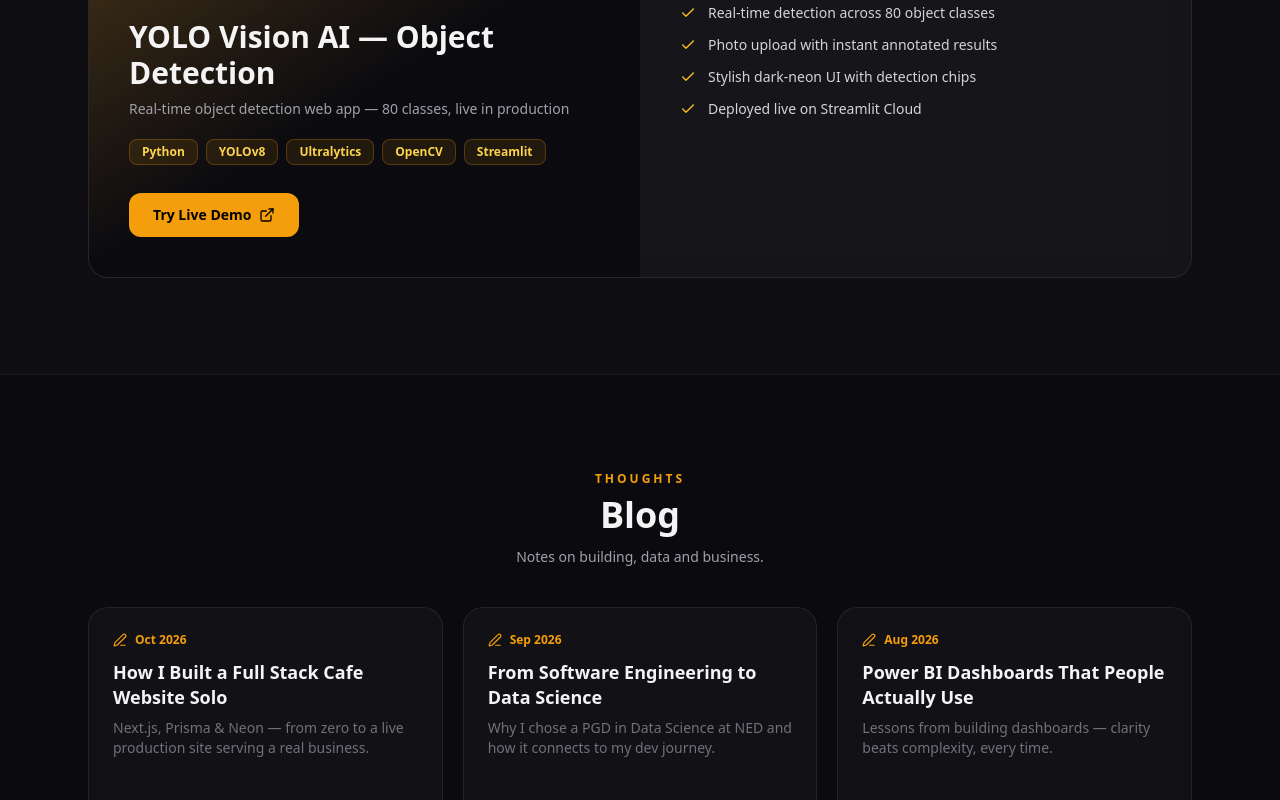
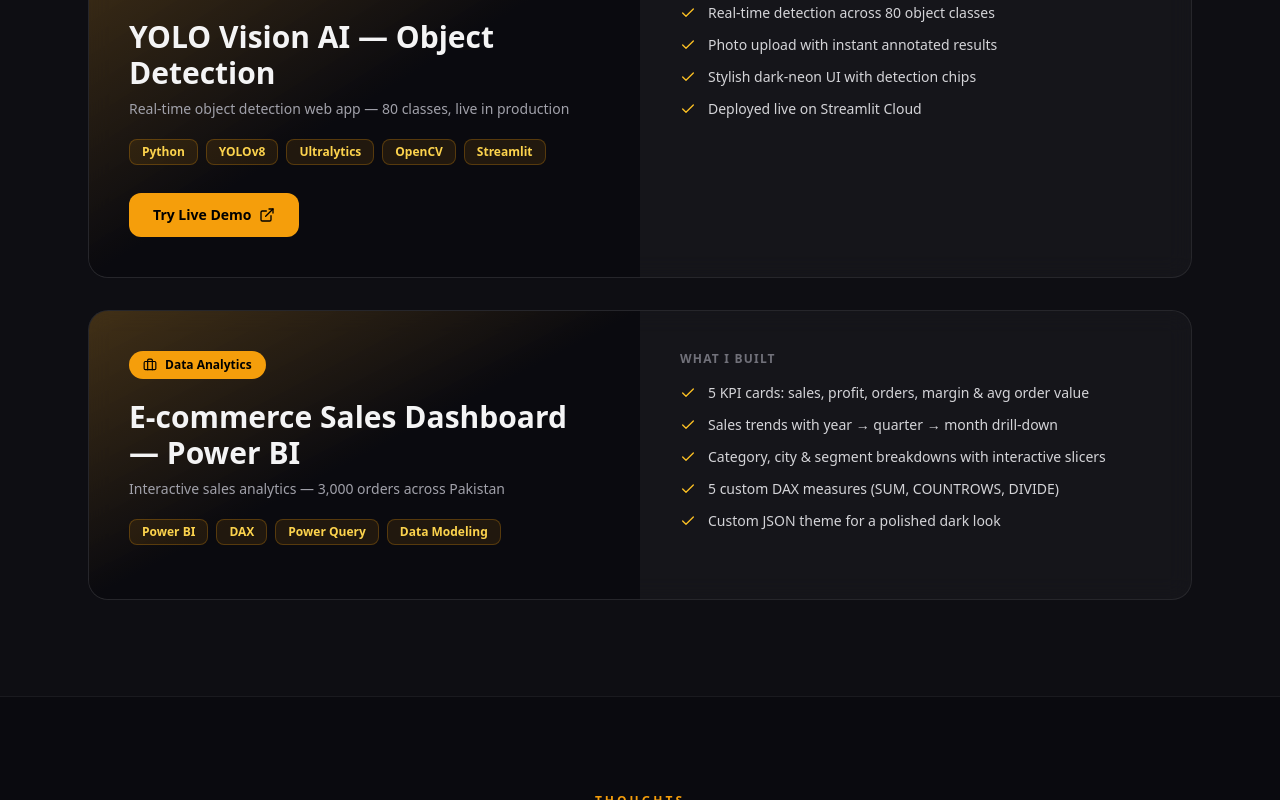
Before and after one commit to sheharyarshahid009-maker/sheharyar-portfolio, a Next.js app: page / in a window 1280 px wide. Shown: the part 4043-4843 px from the top of the page. Built offline with nearby package versions, Linux system fonts and the light colour scheme.

Commit message:
add Power BI dashboard project

```diff
--- a/src/app/page.tsx
+++ b/src/app/page.tsx
@@ -136,6 +136,21 @@
       "Photo upload with instant annotated results",
       "Stylish dark-neon UI with detection chips",
       "Deployed live on Streamlit Cloud",
+    ],
+  },
+  {
+    title: "E-commerce Sales Dashboard — Power BI",
+    tagline: "Interactive sales analytics — 3,000 orders across Pakistan",
+    link: "",
+    linkLabel: "",
+    badge: "Data Analytics",
+    stack: ["Power BI", "DAX", "Power Query", "Data Modeling"],
+    features: [
+      "5 KPI cards: sales, profit, orders, margin & avg order value",
+      "Sales trends with year → quarter → month drill-down",
+      "Category, city & segment breakdowns with interactive slicers",
+      "5 custom DAX measures (SUM, COUNTROWS, DIVIDE)",
+      "Custom JSON theme for a polished dark look",
     ],
   },
 ];
@@ -425,7 +440,7 @@
       {/* Work */}
       <section id="work" className="border-y border-white/5 bg-white/[0.015]">
         <div className="mx-auto max-w-6xl px-4 py-24 sm:px-6">
-          <SectionHead kicker="Featured Projects" title="My Work" desc="Real products, live in production — a web platform and an AI application." />
+          <SectionHead kicker="Featured Projects" title="My Work" desc="Real products, live in production — web platforms, AI applications and data dashboards." />
           <div className="space-y-8">
             {PROJECTS.map((project) => (
               <motion.div key={project.title} initial={{ opacity: 0, y: 24 }} whileInView={{ opacity: 1, y: 0 }} viewport={{ once: true }} className="glass overflow-hidden">
@@ -441,9 +456,11 @@
                         <span key={t} className="rounded-lg border border-amber-500/25 bg-amber-500/10 px-3 py-1 text-xs font-semibold text-amber-300">{t}</span>
                       ))}
                     </div>
-                    <a href={project.link} target="_blank" rel="noopener noreferrer" className="mt-7 inline-flex items-center gap-2 rounded-xl bg-amber-500 px-6 py-3 text-sm font-bold text-black transition hover:bg-amber-400">
-                      {project.linkLabel} <ExternalLink className="h-4 w-4" />
-                    </a>
+                    {project.link && (
+                      <a href={project.link} target="_blank" rel="noopener noreferrer" className="mt-7 inline-flex items-center gap-2 rounded-xl bg-amber-500 px-6 py-3 text-sm font-bold text-black transition hover:bg-amber-400">
+                        {project.linkLabel} <ExternalLink className="h-4 w-4" />
+                      </a>
+                    )}
                   </div>
                   <div className="p-8 sm:p-10">
                     <p className="text-xs font-bold uppercase tracking-widest text-zinc-500">What I built</p>
```
